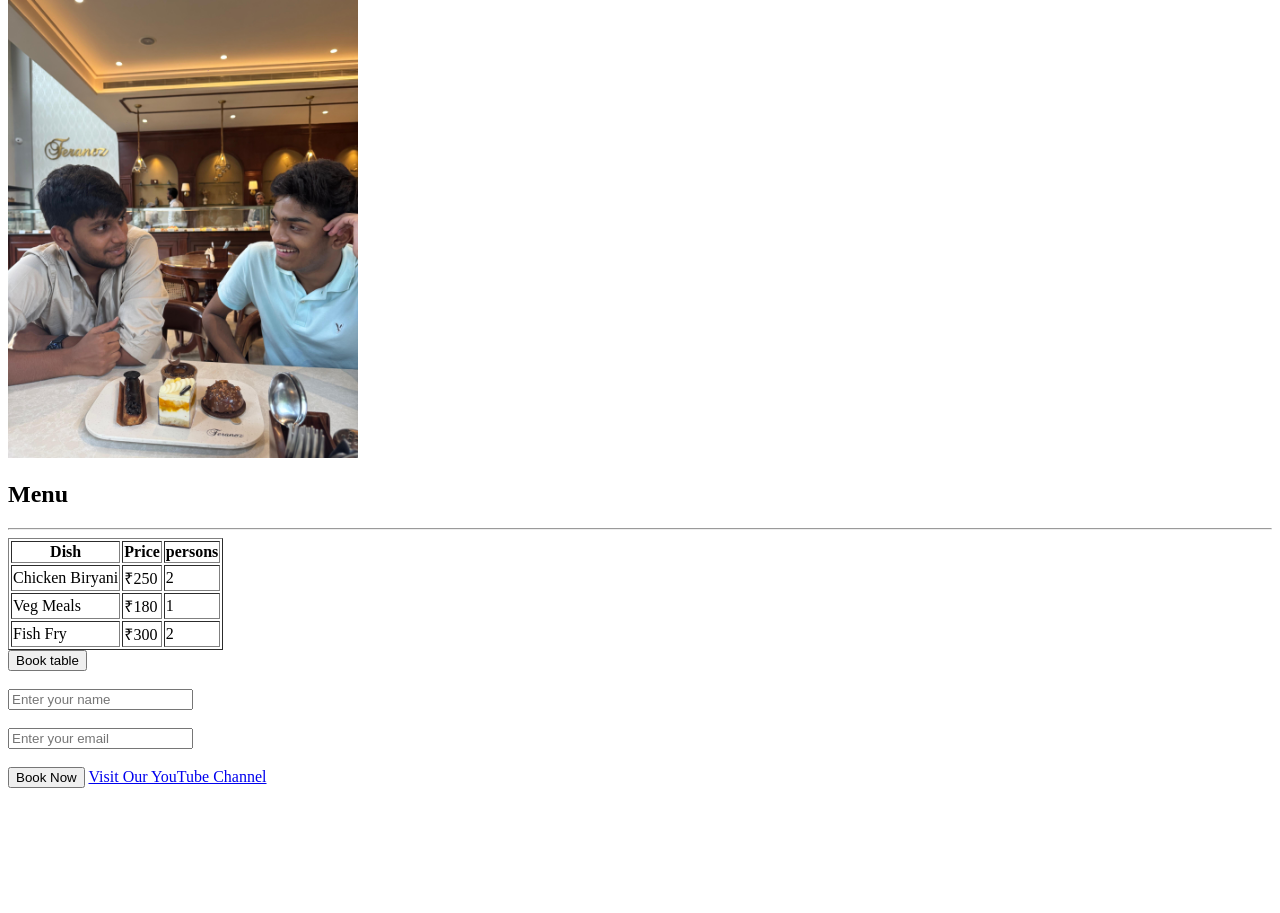
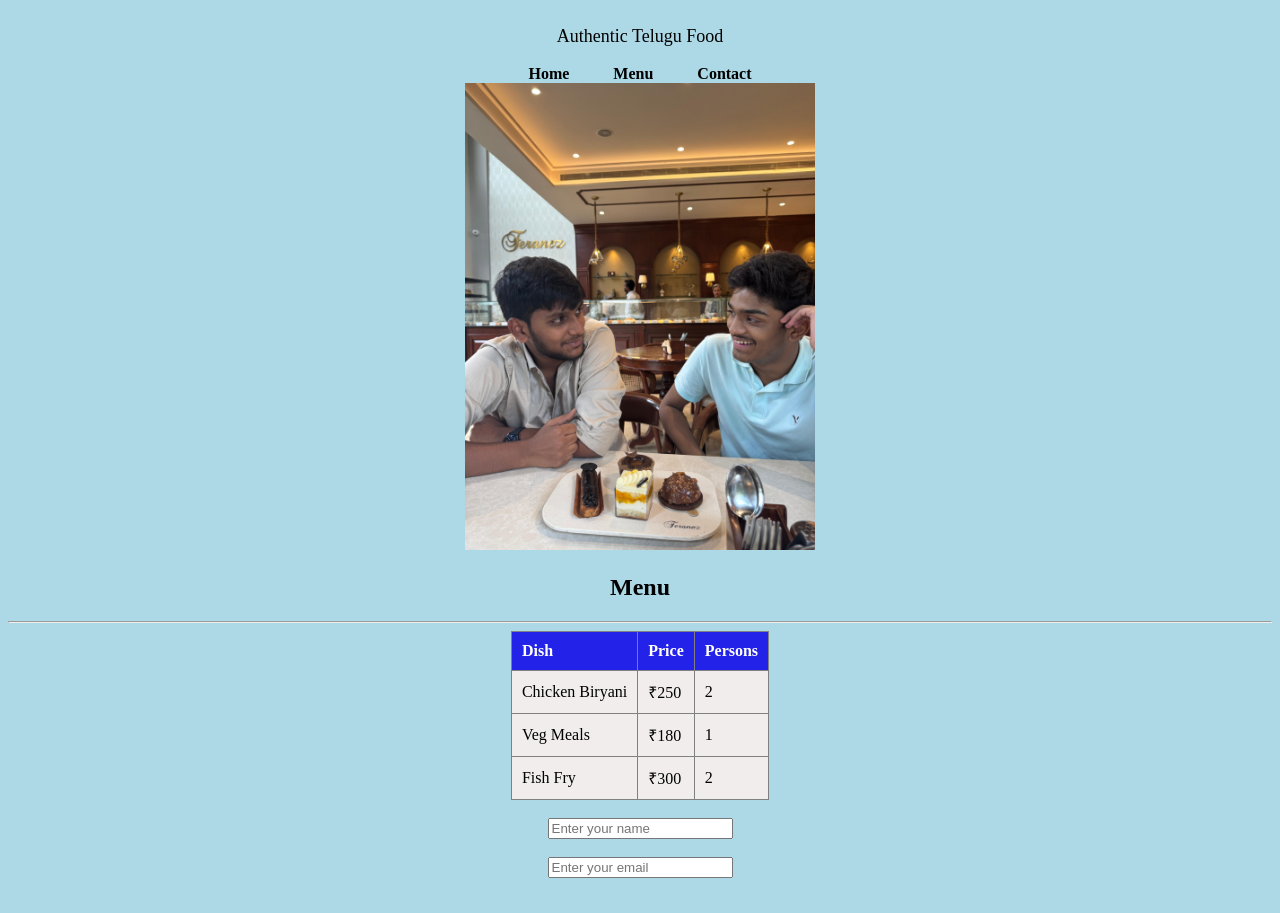
Before and after one commit to suhasreddy3060-ai/MyFirstWebsite, a plain HTML site: page index.html in a window 1280 px wide. Shown: the part 123-1036 px from the top of the page. Before the commit the page ends 919 px from the top, so only its background shows below. Drawn offline with Linux system fonts and the light colour scheme.

Commit message:
Improved buttons and navbar

```diff
--- a/index.html
+++ b/index.html
@@ -1,53 +1,122 @@
 <!DOCTYPE html>
 <html>
+
 <head>
     <title>Madhav pvt ltd</title>
+
+    <style>
+
+        .body-style {
+            background-color: lightblue;
+            text-align: center;
+        }
+
+        .main-heading{
+    color:rgb(38,38,82);
+    font-size:60px;
+    text-align:center;
+    }
+
+
+        .paragraph {
+            font-size: 18px;
+        }
+
+        .menu-table {
+            margin: 0 auto;
+            border-collapse: collapse;
+        }
+
+        .table-heading,
+        .table-data {
+            padding: 10px;
+            text-align: left;
+        }
+
+        .table-heading {
+            background-color: rgb(34, 34, 232);
+            color: white;
+        }
+
+        .table-data {
+            background-color: rgb(241, 237, 237);
+        }
+
+        /* FLEXBOX */
+
+        .navbar a{
+    text-decoration: none;
+    color: black;
+    font-weight: bold;
+    padding: 10px 20px;
+    border-radius: 8px;}
+
+        .button-group {
+            display: flex;
+            justify-content: center;
+            gap: 20px;
+            margin-top: 20px;
+        }
+
+        button{
+    background-color: rgb(34, 34, 232);
+    color: white;
+    padding: 10px 20px;
+    border-radius: 8px;
+    }
+
+    </style>
+
 </head>
 
-<body>
+<body class="body-style">
 
-<h1> Madhav Farm Food</h1>
+    <h1 class="main-heading">Madhav Farm Food</h1>
 
-<p>Authentic Telugu Food</p>
+    <p class="paragraph">Authentic Telugu Food</p>
+
+    <!-- Flexbox Navbar -->
+    <div class="navbar">
+        <a href="#">Home</a>
+        <a href="#">Menu</a>
+        <a href="#">Contact</a>
+    </div>
 
     <img src="images/biryani.jpg" width="350" alt="Biryani">
 
     <h2>Menu</h2>
+
     <hr>
 
-<table border="1">
+    <table border="1" class="menu-table">
 
         <tr>
-    <th>Dish</th>
-    <th>Price</th>
-    <th>persons</th>
+            <th class="table-heading">Dish</th>
+            <th class="table-heading">Price</th>
+            <th class="table-heading">Persons</th>
         </tr>
 
         <tr>
-    <td>Chicken Biryani</td>
-    <td>₹250</td>
-    <td>2</td>
-</tr>
+            <td class="table-data">Chicken Biryani</td>
+            <td class="table-data">₹250</td>
+            <td class="table-data">2</td>
         </tr>
 
         <tr>
-    <td>Veg Meals</td>
-    <td>₹180</td>
-    <td>1</td>
+            <td class="table-data">Veg Meals</td>
+            <td class="table-data">₹180</td>
+            <td class="table-data">1</td>
         </tr>
 
         <tr>
-    <td>Fish Fry</td>
-    <td>₹300</td>
-    <td>2</td>
-</tr>
+            <td class="table-data">Fish Fry</td>
+            <td class="table-data">₹300</td>
+            <td class="table-data">2</td>
         </tr>
 
     </table>
 
-<button>Book table</button>
-
-<br><br>
+    <br>
 
     <input type="text" placeholder="Enter your name">
 
@@ -57,7 +126,13 @@
 
     <br><br>
 
+    <!-- Flexbox Buttons -->
+    <div class="button-group">
+        <button>Book Table</button>
         <button>Book Now</button>
+    </div>
+
+    <br><br>
 
     <a href="https://www.youtube.com/">
         Visit Our YouTube Channel
```
Lines whose indentation alone changed are shown as unchanged.
